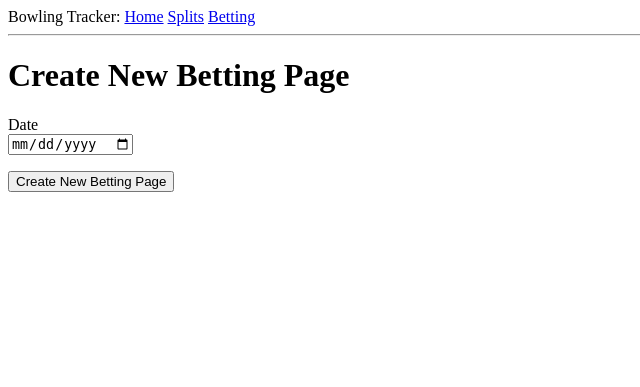
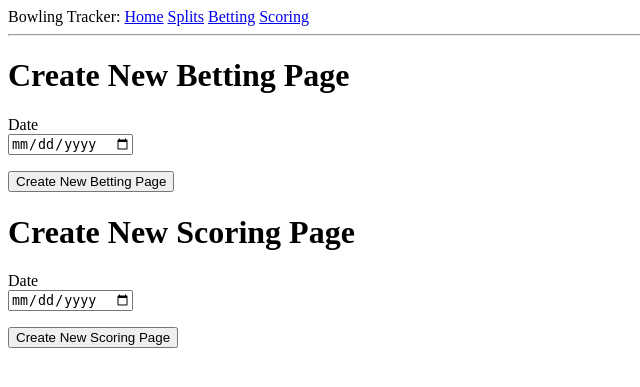
Before and after one commit to oogle99/Bowling_Tracker, a Flask app: page / in a window 1280 px wide. Shown: the top 387 px of the page, without its empty margins (0-640 px from the left). Run offline with Flask 3, Linux system fonts and the light colour scheme.

Commit message:
Moved scoring to its own page

```diff
--- a/app/forms.py
+++ b/app/forms.py
@@ -7,7 +7,11 @@ from app.models import Splits
 
 class NewBettingPageForm(FlaskForm):
     date = DateField('Date', validators=[DataRequired()])
-    submit = SubmitField('Create New Betting Page')
+    betting_submit = SubmitField('Create New Betting Page')
+
+class NewScoringPageForm(FlaskForm):
+    date = DateField('Date', validators=[DataRequired()])
+    scoring_submit = SubmitField('Create New Scoring Page')
 
 class NewSplitForm(FlaskForm):
     layout = StringField('Split Layout', validators=[DataRequired()])
--- a/app/routes.py
+++ b/app/routes.py
@@ -2,8 +2,8 @@ from flask import abort, render_template, request, url_for, flash, redirect
 import sqlalchemy as sa
 from datetime import datetime
 from app import app, db
-from app.forms import NewBettingPageForm, NewSplitForm
-from app.models import Splits, Betting
+from app.forms import NewBettingPageForm, NewSplitForm, NewScoringPageForm
+from app.models import Splits, Betting, Scoring
 from app.scoring import collect_scores, parse_scores, calculate_all_scores
 from itertools import islice
 
@@ -15,16 +15,27 @@ def chunked(data, size):
 @app.route('/', methods=['GET', 'POST'])
 @app.route('/index', methods=['GET', 'POST'])
 def index():
-    form = NewBettingPageForm()
-    if form.validate_on_submit():
+    betting_form = NewBettingPageForm()
+    scoring_form = NewScoringPageForm()
+
+    if betting_form.validate_on_submit() and betting_form.betting_submit.data:
         flash('New betting page requested for date {}'
-              .format(form.date.data)
+              .format(betting_form.date.data)
         )
-        date = Betting(date=form.date.data)
-        db.session.add(date)
+        betting_date = Betting(date=betting_form.date.data)
+        db.session.add(betting_date)
         db.session.commit()
-        return redirect(url_for('betting_page', date=date.date))
-    return render_template('index.html', title='Home', form=form)
+        return redirect(url_for('betting_page', betting_date=betting_date.date))
+
+    elif scoring_form.validate_on_submit() and scoring_form.scoring_submit.data:
+        flash('New scoring page requested for date {}'
+              .format(scoring_form.date.data)
+        )
+        scoring_date = Scoring(date=scoring_form.date.data)
+        db.session.add(scoring_date)
+        db.session.commit()
+        return redirect(url_for('scoring_page', scoring_date=scoring_date.date))
+    return render_template('index.html', title='Home', betting_form=betting_form, scoring_form=scoring_form)
 
 @app.route('/betting', methods=['GET', 'POST'])
 @app.route('/betting/<date>', methods=['GET', 'POST'])
@@ -42,6 +53,24 @@ def betting_page(date=None):
             abort(404)
         else:
             betting.display_date = datetime.strptime(betting.date, "%Y-%m-%d").strftime("%b %d, %Y")
+    return render_template('betting.html', betting=betting, all_dates=all_dates)
+
+@app.route('/scoring', methods=['GET', 'POST'])
+@app.route('/scoring/<date>', methods=['GET', 'POST'])
+def scoring_page(date=None):
+    all_dates = Scoring.query.order_by(Scoring.date.asc()).all()
+
+    for item in all_dates:
+        item.display_date = datetime.strptime(item.date, "%Y-%m-%d").strftime("%b %d, %Y")
+
+    scoring = None
+    if date:
+        scoring = db.first_or_404(sa.select(Scoring).where(Scoring.date == date))
+
+        if not scoring:
+            abort(404)
+        else:
+            scoring.display_date = datetime.strptime(scoring.date, "%Y-%m-%d").strftime("%b %d, %Y")
 
     totals = None
     raw_input = {}
@@ -55,7 +84,8 @@ def betting_page(date=None):
         totals = calculate_all_scores(parsed_scores)
         print(totals)
 
-    return render_template('betting.html', betting=betting, all_dates=all_dates, totals=totals, form_state=raw_input)
+    return render_template('scoring.html', scoring=scoring, all_dates=all_dates, totals=totals, form_state=raw_input)
+
 
 @app.route('/splits', methods=['GET', 'POST'])
 def splits():
--- a/app/static/styles.css
+++ b/app/static/styles.css
@@ -30,20 +30,23 @@ table {
     padding: 6px 10px;
 }
 
-.betting-layout {
+.betting-layout,
+.scoring-layout {
     display: flex;
     gap: 20px;
     align-items: flex-start;
 }
 
-.betting-sidebar {
+.betting-sidebar,
+.scoring-sidebar {
     width: 180px;
     min-width: 180px;
     border-right: 1px solid black;
     padding-right: 15px;
 }
 
-.betting-content {
+.betting-content,
+.scoring-content {
     flex: 1;
     padding-left: 15px;
 }
--- a/app/templates/base.html
+++ b/app/templates/base.html
@@ -15,6 +15,7 @@
         <a href="{{ url_for('index') }}">Home</a>
         <a href="{{ url_for('splits') }}">Splits</a>
         <a href="{{ url_for('betting_page') }}">Betting</a>
+        <a href="{{ url_for('scoring_page') }}">Scoring</a>
     </div>
     <hr>
     {% with messages = get_flashed_messages() %}
--- a/app/templates/index.html
+++ b/app/templates/index.html
@@ -3,14 +3,27 @@
 {% block content %}
 <h1>Create New Betting Page</h1>
 <form action="" method="post" novalidate>
-    {{ form.hidden_tag() }}
+    {{ betting_form.hidden_tag() }}
     <p>
-        {{ form.date.label }}<br>
-        {{ form.date(size=32) }}<br>
-        {% for error in form.date.errors %}
+        {{ betting_form.date.label }}<br>
+        {{ betting_form.date(size=32) }}<br>
+        {% for error in betting_form.date.errors %}
         <span style="color: red;">[{{ error }}]</span>
         {% endfor %}
     </p>
-    <p>{{ form.submit() }}</p>
+    <p>{{ betting_form.betting_submit() }}</p>
+</form>
+
+<h1>Create New Scoring Page</h1>
+<form action="" method="post" novalidate>
+    {{ scoring_form.hidden_tag() }}
+    <p>
+        {{ scoring_form.date.label }}<br>
+        {{ scoring_form.date(size=32) }}<br>
+        {% for error in scoring_form.date.errors %}
+        <span style="color: red;">[{{ error }}]</span>
+        {% endfor %}
+    </p>
+    <p>{{ scoring_form.scoring_submit() }}</p>
 </form>
 {% endblock %}
```
Also changed, not shown: app/models.py (+9 -0 lines), app/templates/betting.html (+0 -62 lines), app/templates/scoring.html (added, +91 -0 lines), migrations/versions/e35b514c2a00_added_scoring_table.py (added, +38 -0 lines), app.db.
